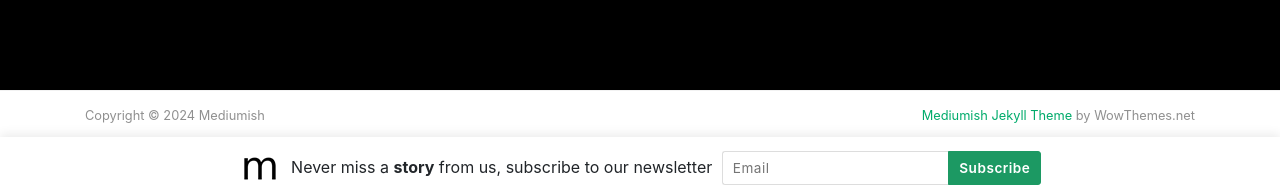
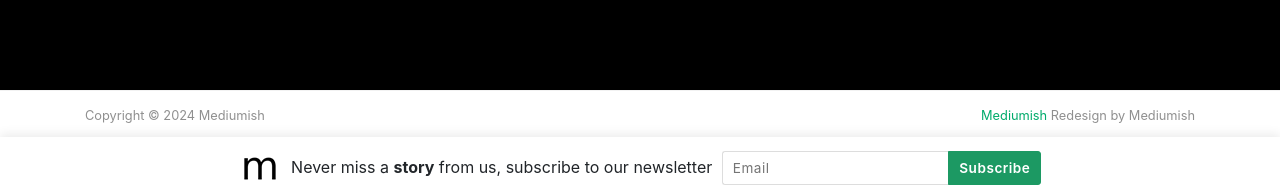
Before and after one commit to ikheinaaa/tester, a Jekyll site: the page built from index.html, in a window 1280 px wide and 900 px high, scrolled down 1406 px. Shown: the part 701-897 px from the top of the window. Built offline with Jekyll 4.4.1, drawn with Linux system fonts in a browser that asks for light colours; nearby versions of some CDN libraries; the list of posts is cut into pages by our own code.

Commit message:
Update default.html

```diff
--- a/_layouts/default.html
+++ b/_layouts/default.html
@@ -163,7 +163,7 @@ ga('send', 'pageview');
                 Copyright © {{ site.time | date: "%Y" }} {{ site.name }}
             </div>
             <div class="col-md-6 col-sm-6 text-center text-lg-right">
-                <a target="_blank" href="https://www.wowthemes.net/mediumish-free-jekyll-template/">Mediumish Jekyll Theme</a> by WowThemes.net
+                <a target="_blank" href="{{ site.baseurl }}/">{{ site.name }} </a> Redesign by {{ site.name }}
             </div>
         </div>
     </div>
```
